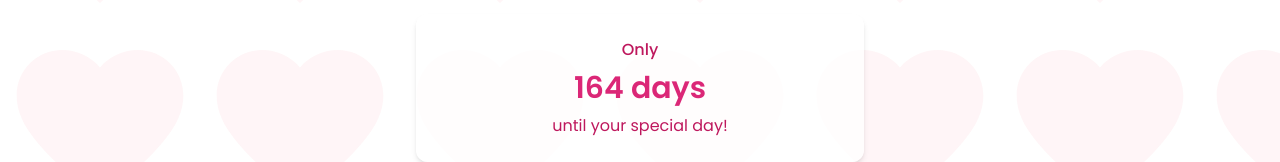
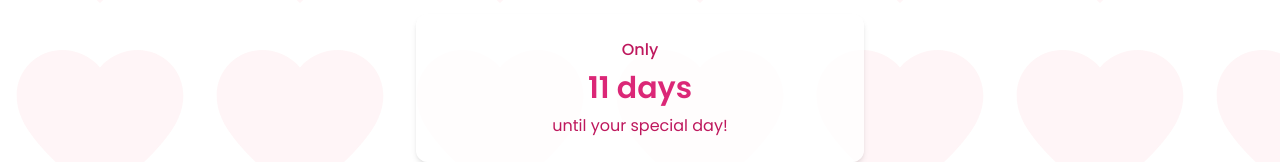
Before and after one commit to Ayush-Goyal-2002/birthdaySocialMedia, a plain HTML site: page main.html in a window 1280 px wide. Shown: the part 375-537 px from the top of the page. Drawn offline with nearby package versions, Linux system fonts and the light colour scheme.

Commit message:
Update main.html

```diff
--- a/main.html
+++ b/main.html
@@ -238,7 +238,7 @@
         const postsContainer = document.getElementById('posts-container');
 
         // Example: Set birthday to July 7, 2025 (adjust as needed)
-        const birthday = new Date("2025-12-13T00:00:00");
+        const birthday = new Date("2025-07-13T00:00:00");
 
         posts.forEach(post => {
             const postDate = new Date(birthday);
```
